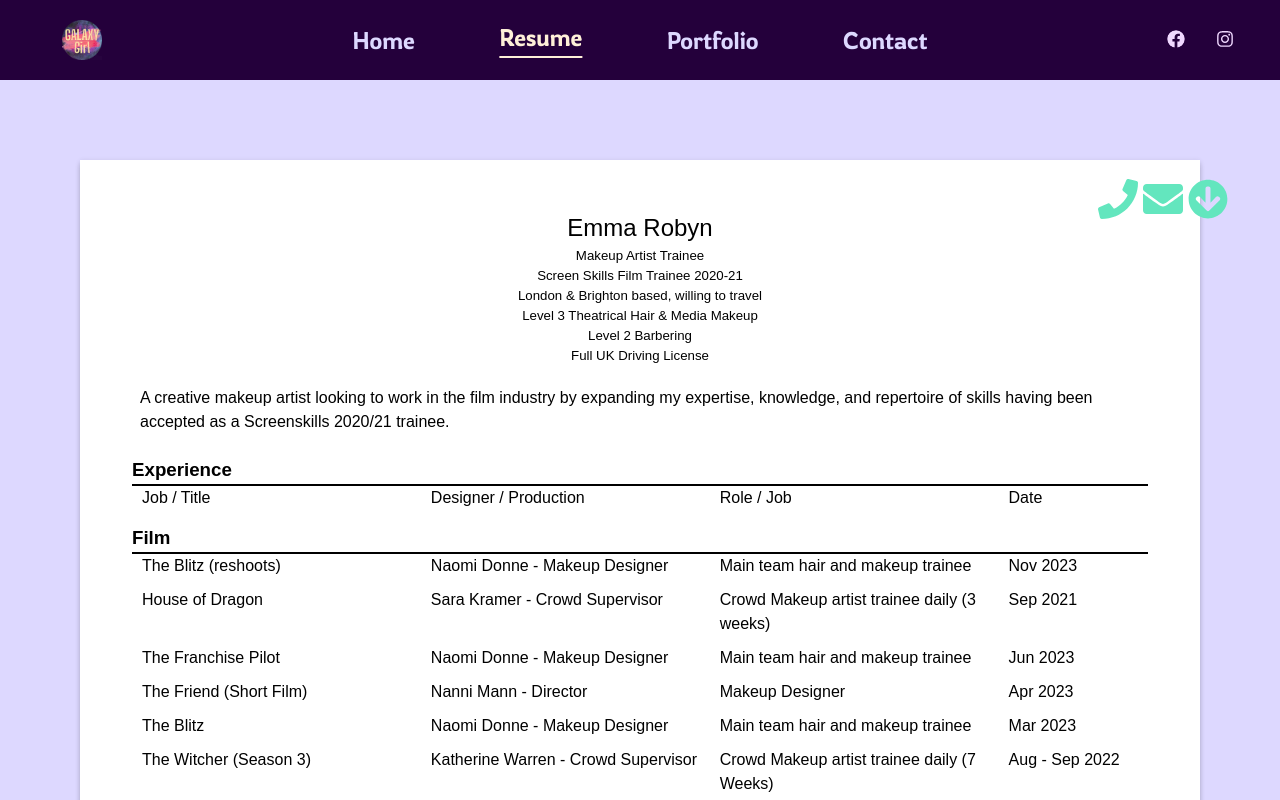
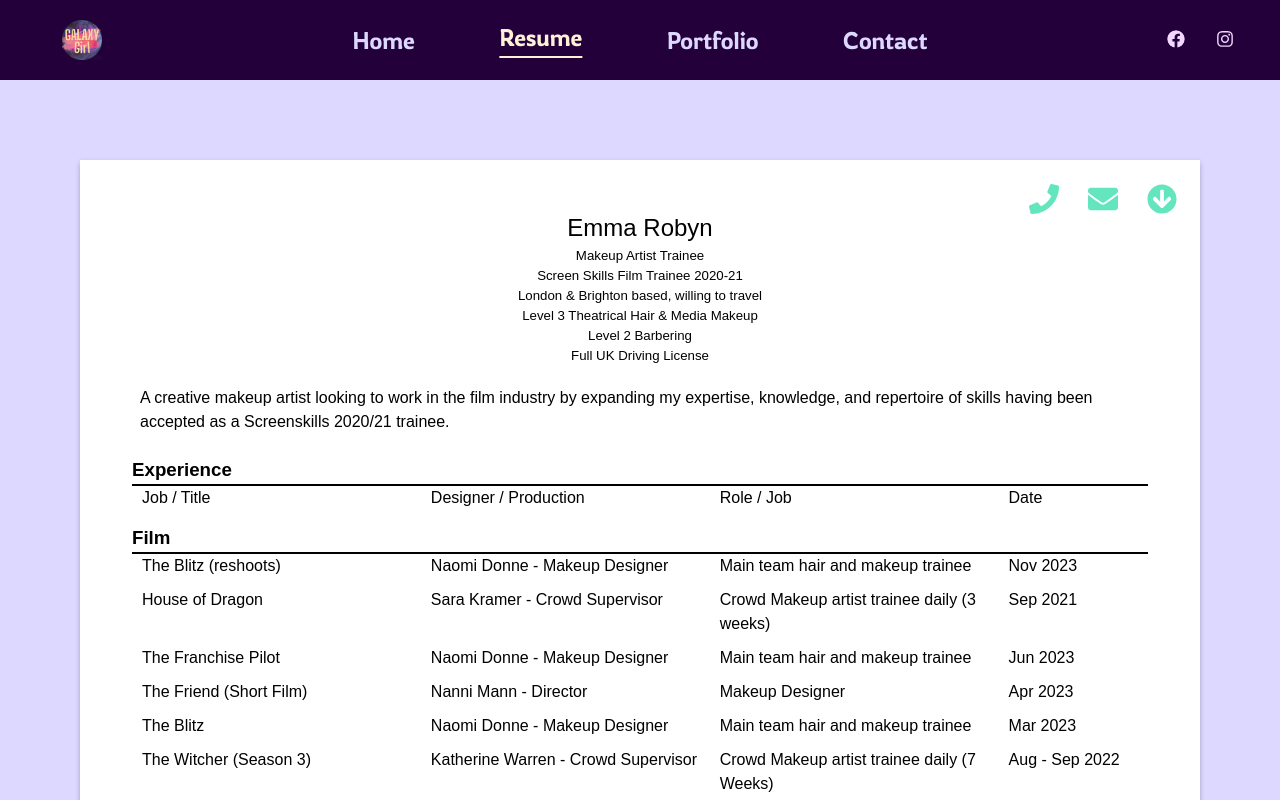
Before and after one commit to joshuabarua/galaxy-girl-vite, a React (Vite) app: page /resume in a window 1280 px wide. Shown: the top 800 px of the page. Built offline with nearby package versions, Linux system fonts and the light colour scheme.

Commit message:
Adjust styling, remove email data

```diff
--- a/src/pages/resume/index.jsx
+++ b/src/pages/resume/index.jsx
@@ -1,10 +1,7 @@
-import React, {useState} from 'react';
-// import emmaCVpdf from "../../assets/CV/BlankCV.pdf";
+import React from 'react';
 import './resume.css';
-import {expData, experienceData} from './data';
-import {Icon} from '@iconify/react';
-import {Stack} from '@mui/material';
-import {FontAwesomeIcon} from '@fortawesome/react-fontawesome';
+import {experienceData} from './data';
+import {Stack, useTheme, useMediaQuery} from '@mui/material';
 import {FaArrowCircleDown, FaEnvelope, FaPhone} from 'react-icons/fa';
 import {IconContext} from 'react-icons/lib';
 import ResumeFile from '/src/assets/Emma_Barua_CV_trainee_mua.pdf';
@@ -20,8 +17,6 @@ const Resume = () => {
 						<div key={id} className="experience-item">
 							<h4>{data.title}</h4>
 							<p>{`${data.designer} ${data.position ? `- ${data.position}` : ''} `}</p>
-							{/* <p>{data.designer2 ? data.designer2 : ''}</p>
-						<p>{data.position2 ? data.position2 : ''}</p> */}
 							<p>{data.role}</p>
 							<p>{data.date}</p>
 						</div>
@@ -30,27 +25,32 @@ const Resume = () => {
 		);
 	};
 
+	const theme = useTheme();
+	const isSmallScreen = useMediaQuery(theme.breakpoints.down('md'));
+
 	return (
 		<>
 			<div style={{scrollBehavior: 'smooth'}}>
 				<div className="resume-container">
 					<div className="resume-wrapper">
-						<div className="downloadBtn" aria-label="Download Resume">
+						<div className="downloadBtn" aria-label="Download Resume" style={{right: isSmallScreen ? '45px' : '75px', top: isSmallScreen ? '0px' : '15px'}}>
+							<Stack direction={'row'} spacing={isSmallScreen ? 1 : 3}>
 								<IconContext.Provider
 									value={{
 										color: '#63E6BE',
-									size: '40px',
+										size: isSmallScreen ? '25px' : '30px',
 									}}>
-								<a href={`tel:${import.meta.env.VITE_PHONE}`} style={{textDecoration: 'none'}}>
+									<a href={`tel:${import.meta.env.VITE_PHONE}`}>
 										<FaPhone />
 									</a>
-								<a href={`email:${import.meta.env.VITE_EMAIL}`} style={{textDecoration: 'none'}}>
+									<a href={`mailto:${import.meta.env.VITE_EMAIL}`}>
 										<FaEnvelope />
 									</a>
-								<a href={ResumeFile} download={ResumeFile} style={{textDecoration: 'none'}}>
+									<a href={ResumeFile} download={ResumeFile}>
 										<FaArrowCircleDown alt="Download Resume" />
 									</a>
 								</IconContext.Provider>
+							</Stack>
 						</div>
 
 						<div className="resume-contact">
--- a/src/pages/resume/resume.css
+++ b/src/pages/resume/resume.css
@@ -82,11 +82,9 @@ text {
 	width: 50px;
 	height: 50px;
 	position: absolute;
-	top: 15px;
-	right: 15px;
 }
 
-.downloadBtn:hover {
+.downloadBtn a:hover {
 	cursor: pointer;
 	transform: translateY(10px);
 	transition: 0.3s ease-in-out;
```
Lines whose indentation alone changed are shown as unchanged.
